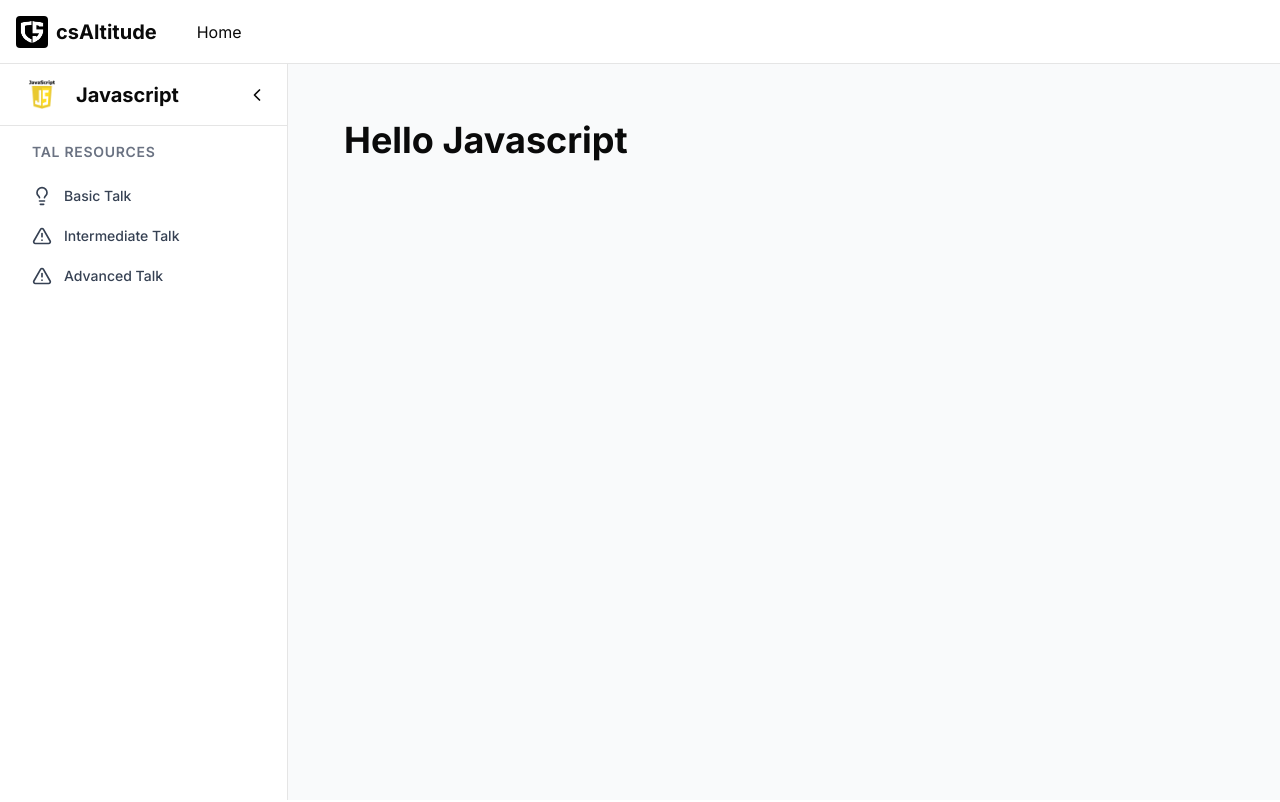
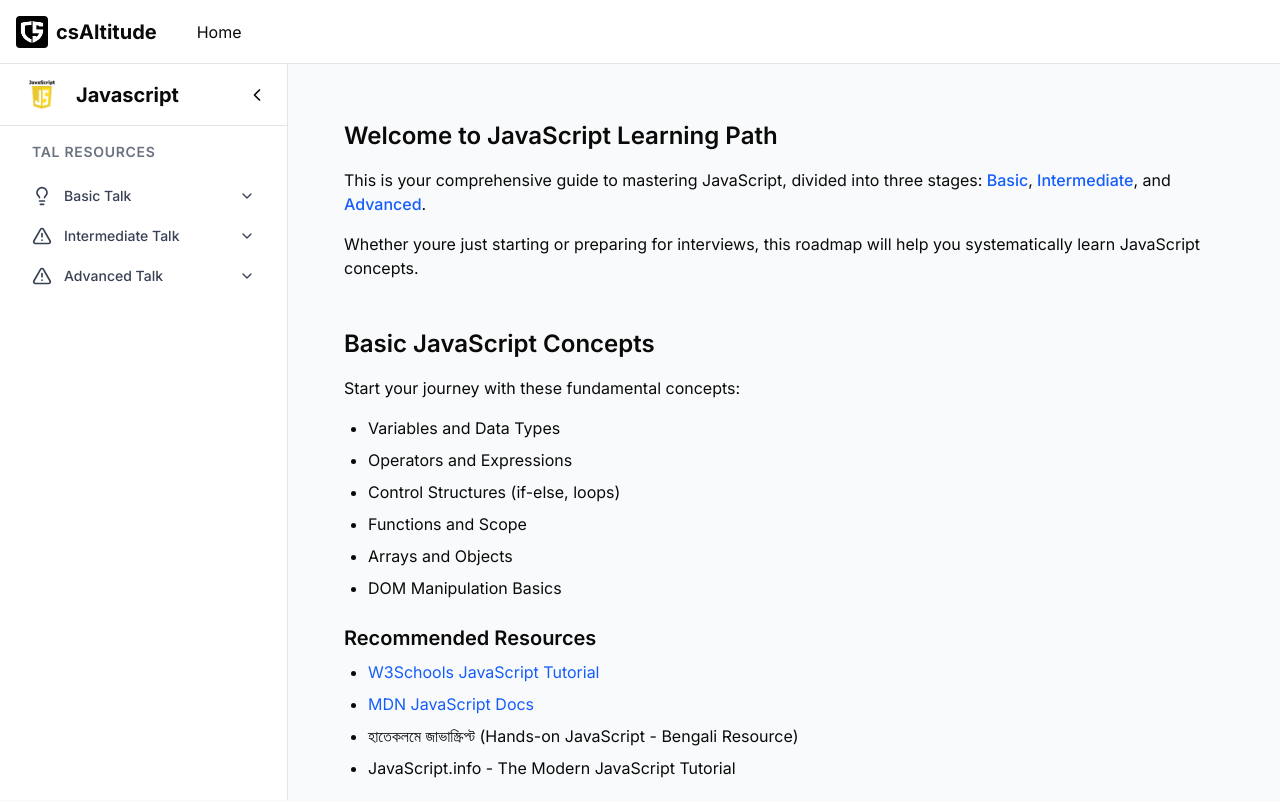
Before and after one commit to Taufiqul7756/LearningHub, a Next.js app: page /javascript in a window 1280 px wide. Shown: the top 802 px of the page. Built offline with nearby package versions, Linux system fonts and the light colour scheme.

Commit message:
sidebar added for js

```diff
--- a/src/app/javascript/components/ContentWrapper.tsx
+++ b/src/app/javascript/components/ContentWrapper.tsx
@@ -1,14 +1,158 @@
 'use client';
-import { usePathname } from 'next/navigation';
+import Link from 'next/link';
 
 export default function ContentWrapper() {
-  const pathname = usePathname();
-  const title = pathname.split('/').pop()?.replace(/-/g, ' ') || 'TAL Resources';
-
   return (
     <div className="p-8">
-      <h1 className="text-4xl font-bold mb-8 capitalize">Hello {title}</h1>
-      <div className="prose max-w-none">{/* Content will be added based on the route */}</div>
+      <div className="prose max-w-none">
+        <section className="mb-12">
+          <h2 className="text-2xl font-semibold mb-4">Welcome to JavaScript Learning Path</h2>
+          <p className="mb-4">
+            This is your comprehensive guide to mastering JavaScript, divided into three stages:
+            <span className="font-medium text-blue-600"> Basic</span>,
+            <span className="font-medium text-blue-600"> Intermediate</span>, and
+            <span className="font-medium text-blue-600"> Advanced</span>.
+          </p>
+          <p className="mb-4">
+            Whether youre just starting or preparing for interviews, this roadmap will help you
+            systematically learn JavaScript concepts.
+          </p>
+        </section>
+
+        <section className="mb-12">
+          <h2 className="text-2xl font-semibold mb-4">Basic JavaScript Concepts</h2>
+          <p className="mb-4">Start your journey with these fundamental concepts:</p>
+          <ul className="list-disc pl-6 mb-4 space-y-2">
+            <li>Variables and Data Types</li>
+            <li>Operators and Expressions</li>
+            <li>Control Structures (if-else, loops)</li>
+            <li>Functions and Scope</li>
+            <li>Arrays and Objects</li>
+            <li>DOM Manipulation Basics</li>
+          </ul>
+          <h3 className="text-xl font-semibold mb-2 mt-6">Recommended Resources</h3>
+          <ul className="list-disc pl-6 space-y-2">
+            <li>
+              <Link
+                href="https://www.w3schools.com/js/"
+                target="_blank"
+                className="text-blue-600 hover:underline"
+              >
+                W3Schools JavaScript Tutorial
+              </Link>
+            </li>
+            <li>
+              <Link
+                href="https://developer.mozilla.org/en-US/docs/Web/JavaScript"
+                target="_blank"
+                className="text-blue-600 hover:underline"
+              >
+                MDN JavaScript Docs
+              </Link>
+            </li>
+            <li>হাতেকলমে জাভাস্ক্রিপ্ট (Hands-on JavaScript - Bengali Resource)</li>
+            <li>JavaScript.info - The Modern JavaScript Tutorial</li>
+          </ul>
+        </section>
+
+        <section className="mb-12">
+          <h2 className="text-2xl font-semibold mb-4">Intermediate JavaScript Concepts</h2>
+          <p className="mb-4">Build on your basics with these intermediate topics:</p>
+          <ul className="list-disc pl-6 mb-4 space-y-2">
+            <li>Closures and Higher-Order Functions</li>
+            <li>Asynchronous JavaScript (Callbacks, Promises, Async/Await)</li>
+            <li>ES6+ Features (Arrow functions, Destructuring, etc.)</li>
+            <li>Error Handling</li>
+            <li>Working with APIs (Fetch, Axios)</li>
+            <li>Local Storage and Session Storage</li>
+          </ul>
+          <h3 className="text-xl font-semibold mb-2 mt-6">Practice Projects</h3>
+          <ul className="list-disc pl-6 space-y-2">
+            <li>Weather App using API</li>
+            <li>Todo List with Local Storage</li>
+            <li>Simple Calculator</li>
+            <li>Quiz Application</li>
+          </ul>
+        </section>
+
+        <section className="mb-12">
+          <h2 className="text-2xl font-semibold mb-4">Advanced JavaScript Concepts</h2>
+          <p className="mb-4">Master these advanced topics to become a JavaScript expert:</p>
+          <ul className="list-disc pl-6 mb-4 space-y-2">
+            <li>Design Patterns in JavaScript</li>
+            <li>Performance Optimization</li>
+            <li>Memory Management</li>
+            <li>Web Workers</li>
+            <li>Advanced DOM Manipulation</li>
+            <li>JavaScript Engines and Runtime</li>
+          </ul>
+          <h3 className="text-xl font-semibold mb-2 mt-6">Advanced Resources</h3>
+          <ul className="list-disc pl-6 space-y-2">
+            <li>You Dont Know JS (Book Series)</li>
+            <li>JavaScript: The Good Parts (Book)</li>
+            <li>Advanced JavaScript Concepts (YouTube Playlist)</li>
+          </ul>
+        </section>
+
+        <section className="mb-12">
+          <h2 className="text-2xl font-semibold mb-4">JavaScript Learning Roadmap</h2>
+          <ol className="list-decimal pl-6 space-y-3">
+            <li className="font-medium">Master the Basics (2-4 weeks)</li>
+            <li className="font-medium">Build Simple Projects (1-2 months)</li>
+            <li className="font-medium">Learn Intermediate Concepts (2-3 months)</li>
+            <li className="font-medium">Work on Complex Projects (3-6 months)</li>
+            <li className="font-medium">Study Advanced Topics (Ongoing)</li>
+          </ol>
+        </section>
+
+        <section className="mb-12">
+          <h2 className="text-2xl font-semibold mb-4">Interview Preparation</h2>
+          <p className="mb-4">Prepare for JavaScript interviews with these resources:</p>
+          <ul className="list-disc pl-6 space-y-2">
+            <li>
+              <Link
+                href="https://github.com/sudheerj/javascript-interview-questions"
+                target="_blank"
+                className="text-blue-600 hover:underline"
+              >
+                JavaScript Interview Questions (GitHub)
+              </Link>
+            </li>
+            <li>
+              <Link
+                href="https://www.frontendinterviewhandbook.com/javascript-questions/"
+                target="_blank"
+                className="text-blue-600 hover:underline"
+              >
+                Frontend Interview Handbook
+              </Link>
+            </li>
+            <li>Common Algorithm Challenges</li>
+            <li>System Design for Frontend Engineers</li>
+          </ul>
+          <h3 className="text-xl font-semibold mb-2 mt-6">Interview Tips</h3>
+          <ul className="list-disc pl-6 space-y-2">
+            <li>Practice explaining concepts out loud</li>
+            <li>Understand this keyword thoroughly</li>
+            <li>Master asynchronous JavaScript</li>
+            <li>Be prepared for live coding challenges</li>
+          </ul>
+        </section>
+
+        <section>
+          <h2 className="text-2xl font-semibold mb-4">Final Advice</h2>
+          <p className="mb-4">
+            Remember that learning JavaScript is a journey. Dont rush through concepts - take time
+            to understand each topic thoroughly before moving to the next.
+          </p>
+          <p className="mb-4">
+            <span className="font-medium">Key recommendation:</span> The best way to learn is by
+            building projects. Start small and gradually increase complexity as you become more
+            comfortable.
+          </p>
+          <p>Happy coding! 🚀</p>
+        </section>
+      </div>
     </div>
   );
 }
--- a/src/app/javascript/components/Sidebar.tsx
+++ b/src/app/javascript/components/Sidebar.tsx
@@ -3,8 +3,15 @@
 import Link from 'next/link';
 import Image from 'next/image';
 import { usePathname } from 'next/navigation';
-import { useEffect } from 'react';
-import { AlertTriangle, Lightbulb, ChevronLeft, ChevronRight } from 'lucide-react';
+import { useEffect, useState } from 'react';
+import {
+  AlertTriangle,
+  Lightbulb,
+  ChevronLeft,
+  ChevronRight,
+  ChevronDown,
+  ChevronUp,
+} from 'lucide-react';
 import { Tooltip, TooltipContent, TooltipProvider, TooltipTrigger } from '@/components/ui/tooltip';
 
 const sidebarItems = [
@@ -12,16 +19,29 @@ const sidebarItems = [
     title: 'Basic Talk',
     href: '/javascript/basic',
     icon: Lightbulb,
+    subItems: [
+      { title: 'Variables', href: '/javascript/basic/variables' },
+      { title: 'Functions', href: '/javascript/basic/functions' },
+      { title: 'Loops', href: '/javascript/basic/loops' },
+    ],
   },
   {
     title: 'Intermediate Talk',
     href: '/javascript/intermediate',
     icon: AlertTriangle,
+    subItems: [
+      { title: 'Closures', href: '/javascript/intermediate/closures' },
+      { title: 'Promises', href: '/javascript/intermediate/promises' },
+    ],
   },
   {
     title: 'Advanced Talk',
     href: '/javascript/advanced',
     icon: AlertTriangle,
+    subItems: [
+      { title: 'Design Patterns', href: '/javascript/advanced/design-patterns' },
+      { title: 'Performance', href: '/javascript/advanced/performance' },
+    ],
   },
 ];
 
@@ -32,6 +52,7 @@ interface SidebarProps {
 
 export default function Sidebar({ isCollapsed, setIsCollapsed }: SidebarProps) {
   const pathname = usePathname();
+  const [expandedItems, setExpandedItems] = useState<Record<string, boolean>>({});
 
   useEffect(() => {
     const checkMobile = () => {
@@ -44,6 +65,13 @@ export default function Sidebar({ isCollapsed, setIsCollapsed }: SidebarProps) {
     window.addEventListener('resize', checkMobile);
     return () => window.removeEventListener('resize', checkMobile);
   }, [setIsCollapsed]);
+
+  const toggleExpand = (title: string) => {
+    setExpandedItems(prev => ({
+      ...prev,
+      [title]: !prev[title],
+    }));
+  };
 
   return (
     <TooltipProvider>
@@ -89,22 +117,61 @@ export default function Sidebar({ isCollapsed, setIsCollapsed }: SidebarProps) {
             <ul className="space-y-1">
               {sidebarItems.map(item => {
                 const Icon = item.icon;
-                const isActive = pathname === item.href;
+                const isActive =
+                  pathname === item.href ||
+                  item.subItems?.some(subItem => pathname === subItem.href);
+                const isExpanded = expandedItems[item.title] && !isCollapsed;
+
                 return (
                   <li key={item.href}>
                     <Tooltip>
                       <TooltipTrigger asChild>
-                        <Link
-                          href={item.href}
-                          className={`flex items-center px-4 py-2 rounded-md transition-colors ${
-                            isActive ? 'bg-blue-50 text-blue-600' : 'text-gray-700 hover:bg-gray-50'
+                        <div>
+                          <div
+                            className={`flex items-center justify-between px-4 py-2 rounded-md transition-colors cursor-pointer ${
+                              isActive
+                                ? 'bg-blue-50 text-blue-600'
+                                : 'text-gray-700 hover:bg-gray-50'
                             }`}
+                            onClick={() => !isCollapsed && toggleExpand(item.title)}
                           >
+                            <div className="flex items-center">
                               <Icon className="w-5 h-5" />
                               {!isCollapsed && (
                                 <span className="ml-3 text-sm font-medium">{item.title}</span>
                               )}
+                            </div>
+                            {!isCollapsed &&
+                              item.subItems &&
+                              (isExpanded ? (
+                                <ChevronUp className="w-4 h-4" />
+                              ) : (
+                                <ChevronDown className="w-4 h-4" />
+                              ))}
+                          </div>
+
+                          {!isCollapsed && isExpanded && item.subItems && (
+                            <ul className="ml-10 mt-1 space-y-1">
+                              {item.subItems.map(subItem => {
+                                const isSubItemActive = pathname === subItem.href;
+                                return (
+                                  <li key={subItem.href}>
+                                    <Link
+                                      href={subItem.href}
+                                      className={`flex items-center px-3 py-1.5 text-sm rounded-md transition-colors ${
+                                        isSubItemActive
+                                          ? 'bg-blue-100 text-blue-600'
+                                          : 'text-gray-600 hover:bg-gray-100'
+                                      }`}
+                                    >
+                                      {subItem.title}
                                     </Link>
+                                  </li>
+                                );
+                              })}
+                            </ul>
+                          )}
+                        </div>
                       </TooltipTrigger>
                       {isCollapsed && <TooltipContent side="right">{item.title}</TooltipContent>}
                     </Tooltip>
```
Lines whose indentation alone changed are shown as unchanged.
